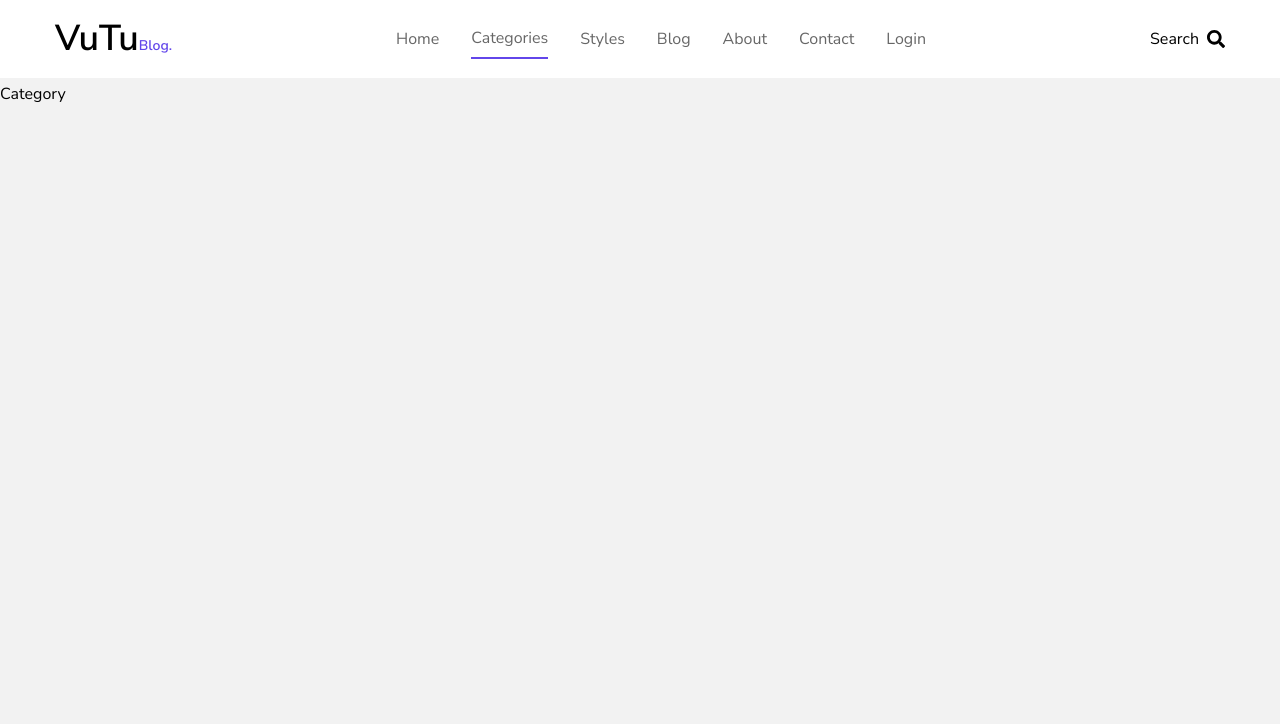
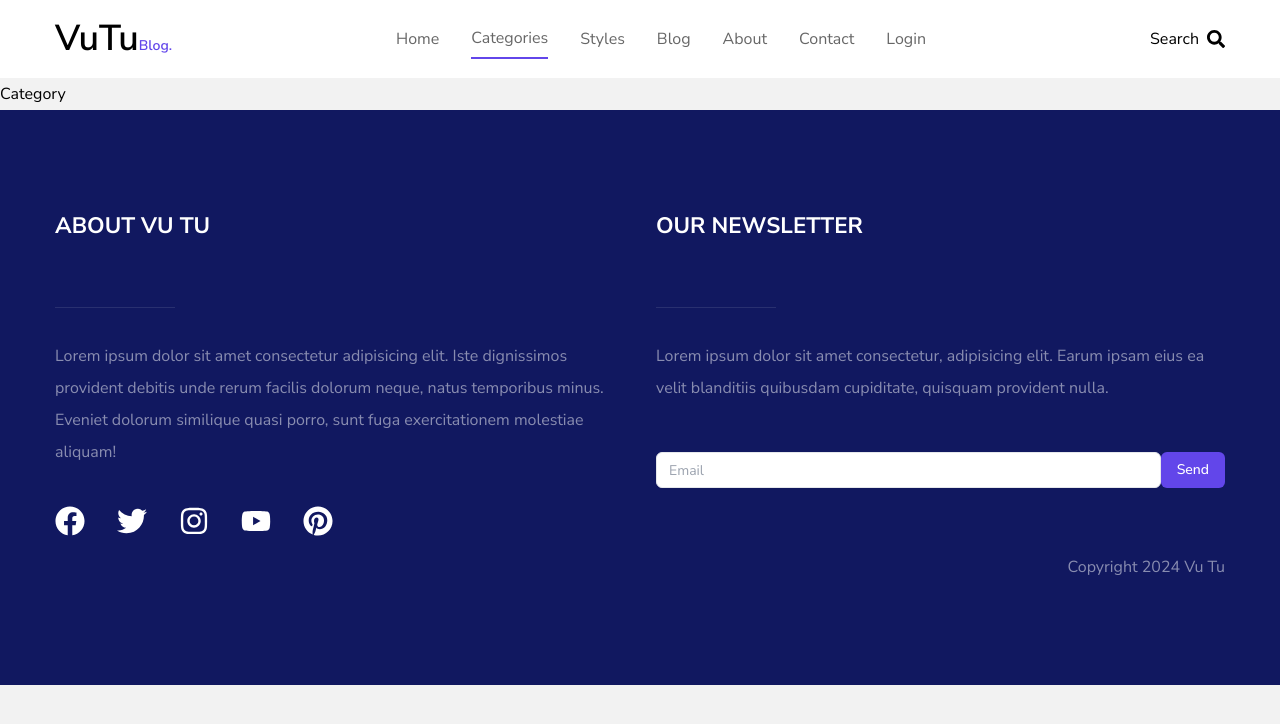
Before and after one commit to BBoyFinger/my-blog, a Next.js app: page /category in a window 1280 px wide. Shown: the top 724 px of the page. Built offline with nearby package versions, Linux system fonts and the light colour scheme.

Commit message:
update footer

```diff
--- a/src/app/layout.tsx
+++ b/src/app/layout.tsx
@@ -2,6 +2,7 @@ import type { Metadata } from "next";
 import { Nunito_Sans, Libre_Baskerville } from "next/font/google";
 import "./globals.css";
 import Header from "@/components/Header";
+import Footer from "@/components/Footer";
 
 const nunitoSans = Nunito_Sans({
   subsets: ["latin"],
@@ -30,6 +31,7 @@ export default function RootLayout({
       <body className={nunitoSans.className}>
         <Header />
         {children}
+        <Footer />
       </body>
     </html>
   );
--- a/src/app/page.tsx
+++ b/src/app/page.tsx
@@ -137,7 +137,7 @@ const HomePage = (props: Props) => {
     <>
       <div className="flex justify-center  mt-16">
         {/* Slider */}
-        <section className="w-full xl:w-[50%]">
+        <section className="container w-full xl:w-[50%]">
           <Swiper
             modules={[Pagination, Scrollbar, Autoplay]}
             spaceBetween={30}
--- a/src/components/Footer.tsx
+++ b/src/components/Footer.tsx
@@ -1,11 +1,72 @@
-import React from 'react'
+import React from "react";
+import { Input } from "./ui/input";
+import { MdEmail } from "react-icons/md";
+import { Button } from "./ui/button";
+import {
+  FaFacebook,
+  FaInstagram,
+  FaPinterest,
+  FaTwitter,
+  FaYoutube,
+} from "react-icons/fa";
 
-type Props = {}
+type Props = {};
 
 const Footer = (props: Props) => {
   return (
-    <div>Footer</div>
-  )
-}
+    <footer className="py-[102px] bg-footerBlue text-[rgba(255,255,255,0.5)]">
+      <div className="container">
+        <div className="grid grid-cols-1 xl:grid-cols-2 gap-8">
+          {/* About */}
+          <div className="mb-3">
+            <h4 className="font-bold text-[1.4rem] leading-[1.286] uppercase pb-[4.2rem] text-white mt-0 relative ">
+              About Vu Tu
+              <span className="block w-[120px] h-[1px] bg-white/10 absolute left-0 bottom-0"></span>
+            </h4>
+            <br />
+            <p>
+              Lorem ipsum dolor sit amet consectetur adipisicing elit. Iste
+              dignissimos provident debitis unde rerum facilis dolorum neque,
+              natus temporibus minus. Eveniet dolorum similique quasi porro,
+              sunt fuga exercitationem molestiae aliquam!
+            </p>
+          </div>
+          {/* Newsletter */}
+          <div>
+            <h4 className="font-bold text-[1.4rem] leading-[1.286] uppercase pb-[4.2rem] text-white mt-0 relative ">
+              Our Newsletter
+              <span className="block w-[120px] h-[1px] bg-white/10 absolute left-0 bottom-0"></span>
+            </h4>
+            <br />
+            <p className="mb-[3rem]">
+              Lorem ipsum dolor sit amet consectetur, adipisicing elit. Earum
+              ipsam eius ea velit blanditiis quibusdam cupiditate, quisquam
+              provident nulla.
+            </p>
 
-export default Footer
+            <div className="flex mb-[18px]">
+              <Input type="email" placeholder="Email" />
+              <Button type="submit">Send</Button>
+            </div>
+          </div>
+        </div>
+        <div>
+          {/* social */}
+          <div className="flex text-white gap-8 w-full justify-center xl:justify-normal items-center mb-[15px]">
+            <FaFacebook className="w-[30px] h-[30px]" />
+            <FaTwitter className="w-[30px] h-[30px]" />
+            <FaInstagram className="w-[30px] h-[30px]" />
+            <FaYoutube className="w-[30px] h-[30px]" />
+            <FaPinterest className="w-[30px] h-[30px]" />
+          </div>
+          {/* Copyright */}
+          <p className="text-center xl:text-right">
+            Copyright {new Date().getFullYear()} Vu Tu
+          </p>
+        </div>
+      </div>
+    </footer>
+  );
+};
+
+export default Footer;
--- a/tailwind.config.ts
+++ b/tailwind.config.ts
@@ -27,7 +27,7 @@ const config = {
     extend: {
       colors: {
         primary: "#f2f2f2",
-        footerBlue: "#1111860",
+        footerBlue: "#111860",
         accent: {
           DEFAULT: "#6246EA",
           hover: "rgba(0,0,0,1.0)",
```
